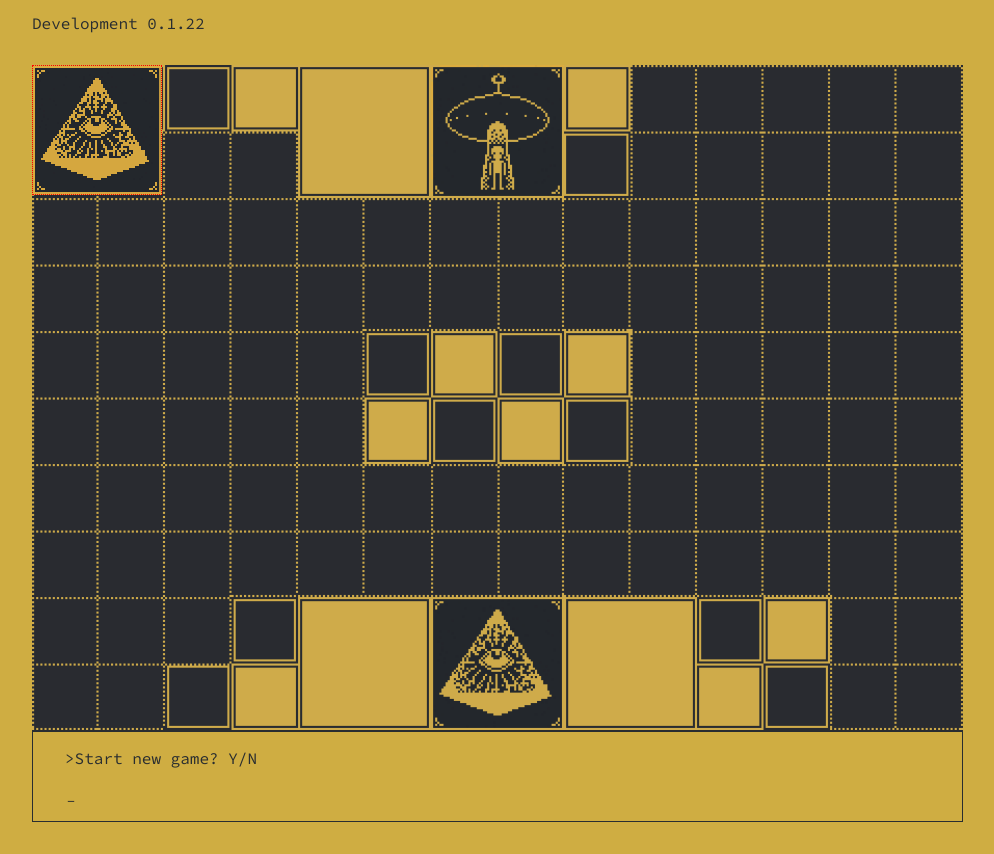
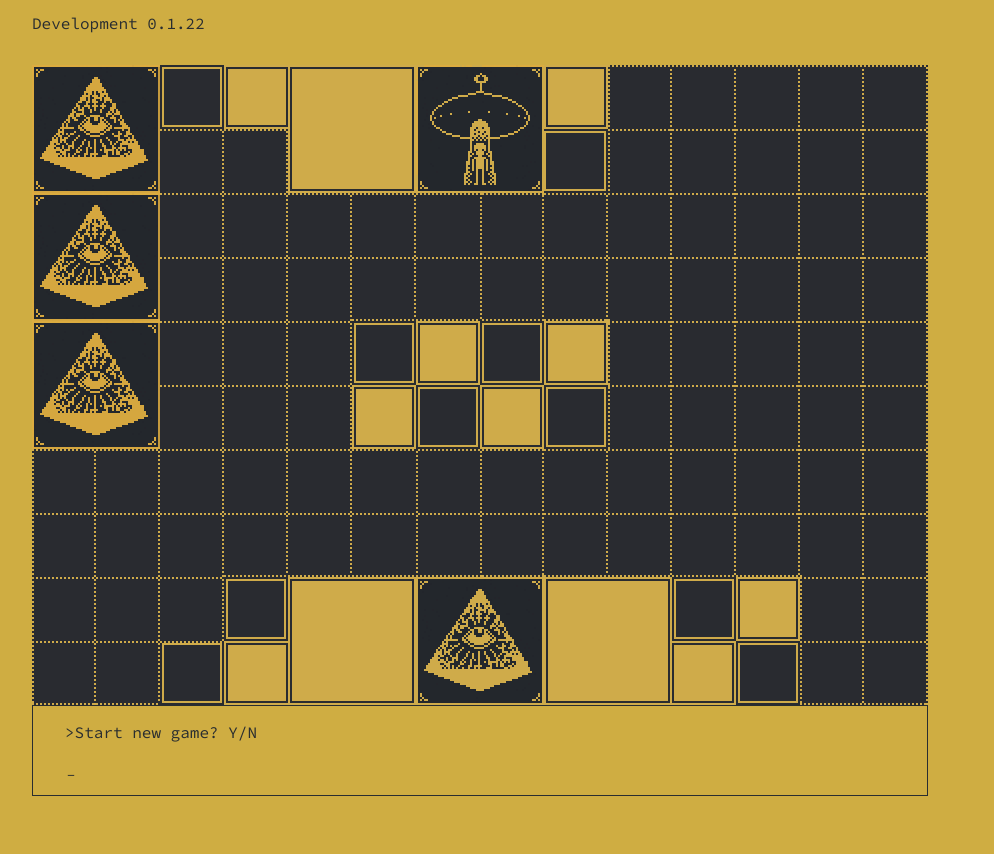
Before and after one commit to onefinedruid/star-sim, a plain HTML site: page Public/index.html in a window 1280 px wide. Shown: the part 47-901 px from the top of the page, without its empty margins (8-1002 px from the left). After the commit the page ends 875 px from the top, so only its background shows below. Drawn offline with nearby package versions, Linux system fonts and the light colour scheme.

Commit message:
pixel perfect grid resolution + extra test cards + tried to enable collision but couldn't do it. next time

```diff
--- a/Public/index.html
+++ b/Public/index.html
@@ -22,6 +22,8 @@
 		<div id="canvas">
 			<!-- card mock -->
 			<div id="card"></div>
+			<div id="card2"></div>
+			<div id="card3"></div>
 		</div>
 		<!-- terminal -->
 		<div id="terminal">
--- a/Public/stylesheet.css
+++ b/Public/stylesheet.css
@@ -31,16 +31,16 @@ p {
 }
 
 #app {
-	width: 995px;
+	width: 960px;
 }
 
 #canvas {
 	background-color: #292D30;
 	margin: 2rem;
 	margin-bottom: 0;
-	height: 666px;
+	height: 640px;
 	background-image: url("mockup448x320.png");
-	background-size: contain;
+	background-size: auto;
 	background-repeat: no-repeat;
 
 }
@@ -49,14 +49,13 @@ p {
 	border: 1.2px dotted #CFAD42;
 }
 
-#card {
+#card, #card2, #card3 {
 	margin: 0;
 	padding: 0;
 	width: 128px;
 	height: 128px;
 	background-image: url("../src/assets/2BavarianIlluminati.PNG");
 	background-size: contain;
-	border: 1px dotted red;
 }
 
 #card p {
--- a/src/game-files/gameloop.js
+++ b/src/game-files/gameloop.js
@@ -1,8 +1,9 @@
 
+// create terminal
 let str = "";
 let terminalIn = document.getElementById("terminal-in");
 let terminalOut = document.getElementById("terminal-out");
-// enable terminal
+// enable terminal input on enter key
 terminal.addEventListener('keyup',  (e) => {
 	if (e.key === 'Enter') {
 		str = terminalIn.value;
@@ -10,26 +11,30 @@ terminal.addEventListener('keyup',  (e) => {
 	};
 });
 
-function enableSnap() {
-  $("#card").draggable({
-      grid: [ 133,134 ],
-      snapTolerance: 50,
-      containment: "parent",
-      refreshPositions: true,
-      scroll: true
-    });
-};
 
-enableSnap();
-/* if (str == "y" || str == "Y") {
-	var getCard = document.getElementById("card");
-	var display = getComputedStyle(getCard).display;
-    if (display == "none") {
-		searchbar.style.display = "block";
-    } else {
-        searchbar.style.display = "none";
-    };
-}; */
+// enable drag + grid
+$("#card").draggable({
+  grid: [ 128,128 ],
+  snapTolerance: 128,
+  containment: "parent",
+  scroll: true,
+  refreshPositions: true,
+});
+
+$("#card2").draggable({
+  grid: [ 128,128 ],
+  snapTolerance: 50,
+  containment: "parent",
+  refreshPositions: true,
+  scroll: true
+});
+$("#card3").draggable({
+  grid: [ 128,128 ],
+  snapTolerance: 50,
+  containment: "parent",
+  refreshPositions: true,
+  scroll: true
+});
 
 // choose starting group
 // shuffle deck
```
